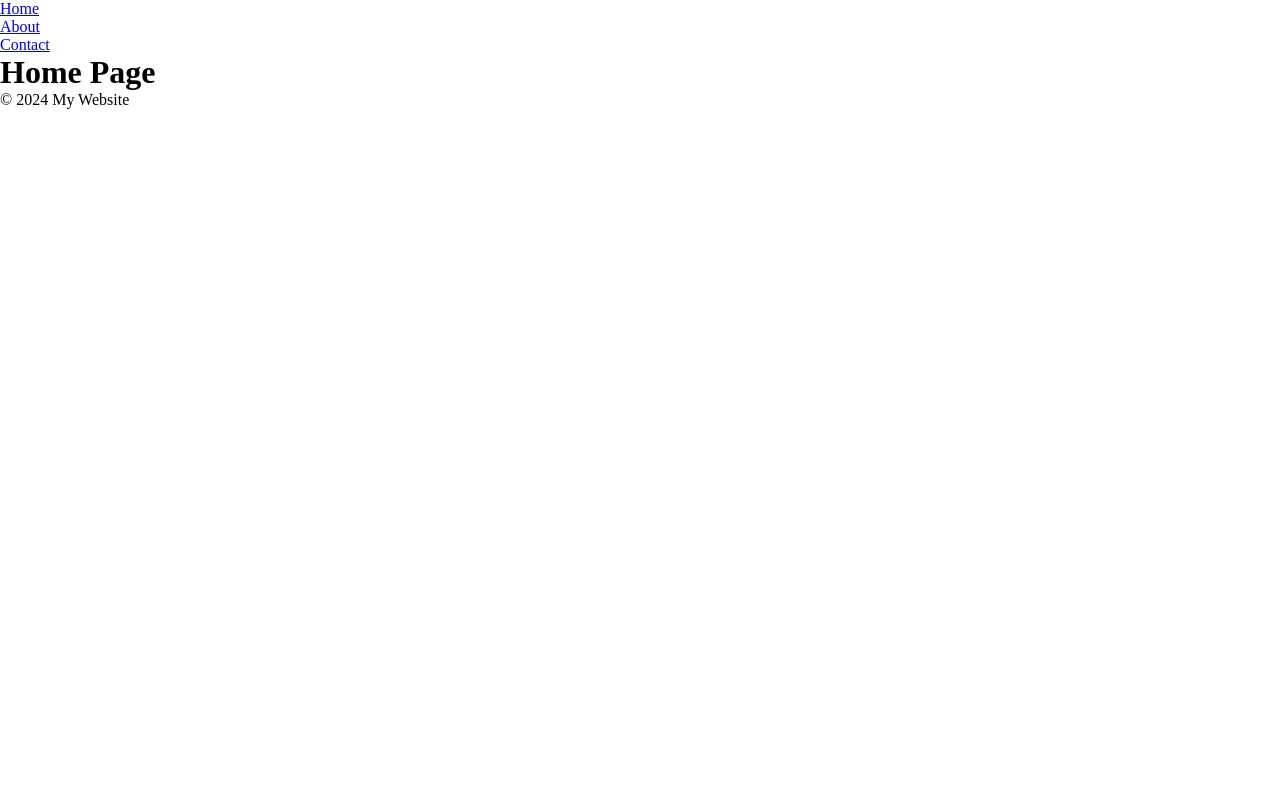
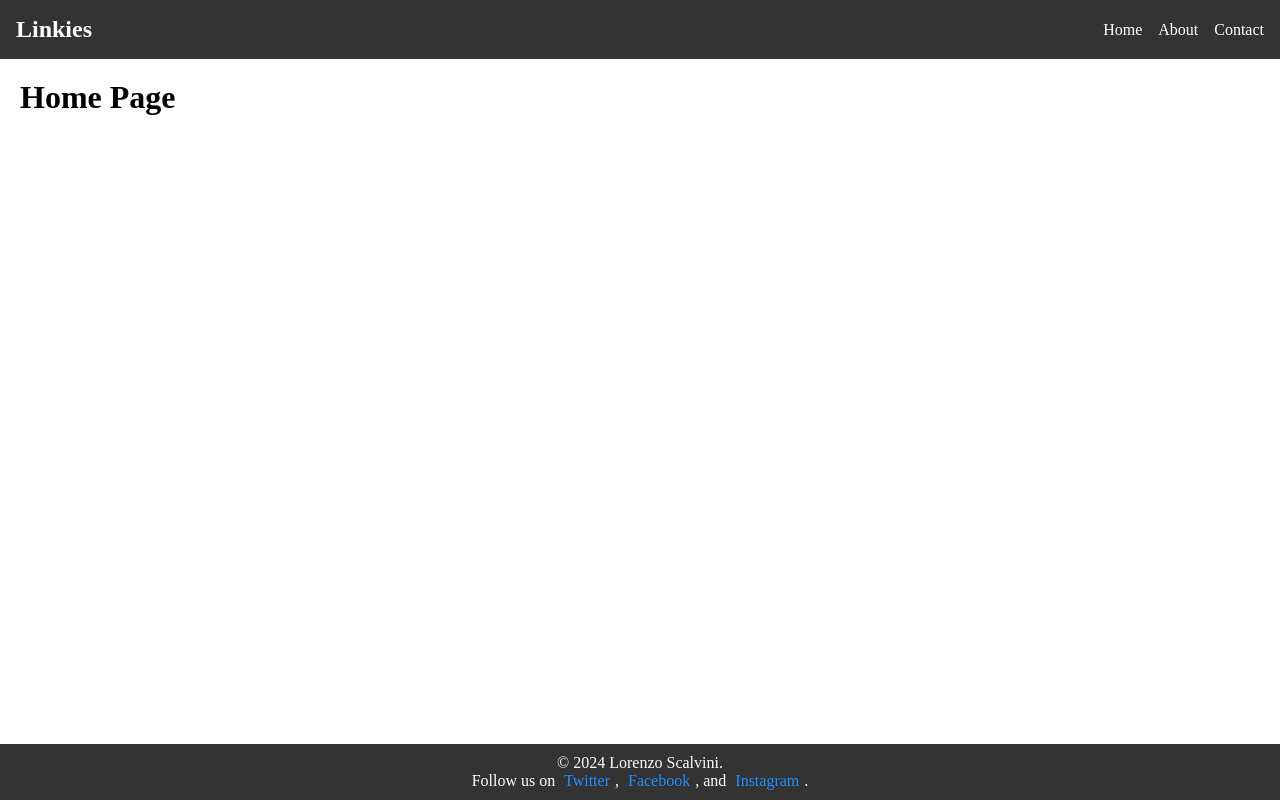
Before and after one commit to LorenzoScalvini/react-blog-router, a React (Vite) app: page / in a window 1280 px wide. Built offline with nearby package versions, Linux system fonts and the light colour scheme.

Commit message:
ADD: re-edit Navbar component + aggiunta layout

```diff
--- a/src/layouts/MainLayout.jsx
+++ b/src/layouts/MainLayout.jsx
@@ -1,34 +1,40 @@
 import React from "react";
-import { Outlet, Link } from "react-router-dom";
+import { Outlet } from "react-router-dom";
+import Navbar from "../components/Navbar/Navbar";
+import styles from "./MainLayout.module.css";
 
-function MainLayout() {
+export default function MainLayout() {
   return (
-    <div>
+    <div className={styles.layout}>
       <header>
-        <nav>
-          <ul>
-            <li>
-              <Link to="/">Home</Link>
-            </li>
-            <li>
-              <Link to="/about">About</Link>
-            </li>
-            <li>
-              <Link to="/contact">Contact</Link>
-            </li>
-          </ul>
-        </nav>
+        <Navbar />
       </header>
 
-      <main>
+      <main className={styles.mainContent}>
         <Outlet />
       </main>
 
-      <footer>
-        <p>© 2024 My Website</p>
+      <footer className={styles.footer}>
+        <p>© 2024 Lorenzo Scalvini.</p>
+        <p>
+          Follow us on
+          <a href="https://twitter.com" target="_blank" rel="#">
+            {" "}
+            Twitter
+          </a>
+          ,
+          <a href="https://facebook.com" target="_blank" rel="#">
+            {" "}
+            Facebook
+          </a>
+          , and
+          <a href="https://instagram.com" target="_blank" rel="#">
+            {" "}
+            Instagram
+          </a>
+          .
+        </p>
       </footer>
     </div>
   );
 }
-
-export default MainLayout;
--- /dev/null
+++ b/src/layouts/MainLayout.module.css
@@ -0,0 +1,27 @@
+.layout {
+  display: flex;
+  flex-direction: column;
+  min-height: 100vh;
+}
+
+.mainContent {
+  flex: 1;
+  padding: 20px;
+}
+
+.footer {
+  background-color: #333;
+  color: #fff;
+  text-align: center;
+  padding: 10px 20px;
+}
+
+.footer a {
+  color: #1e90ff;
+  text-decoration: none;
+  margin: 0 5px;
+}
+
+.footer a:hover {
+  text-decoration: underline;
+}
```
Also changed, not shown: src/components/Navbar/Navbar.jsx (+3 -5 lines).
